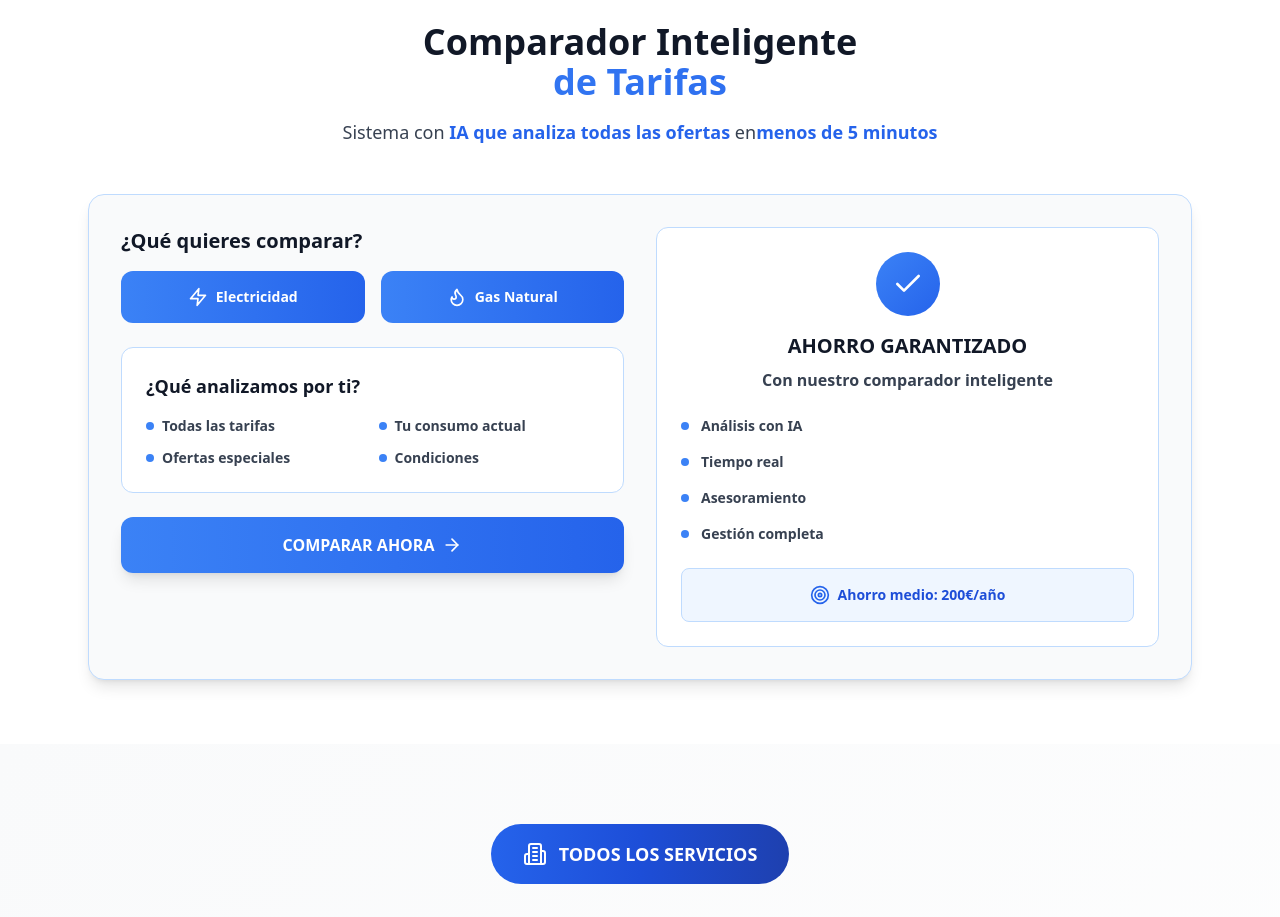
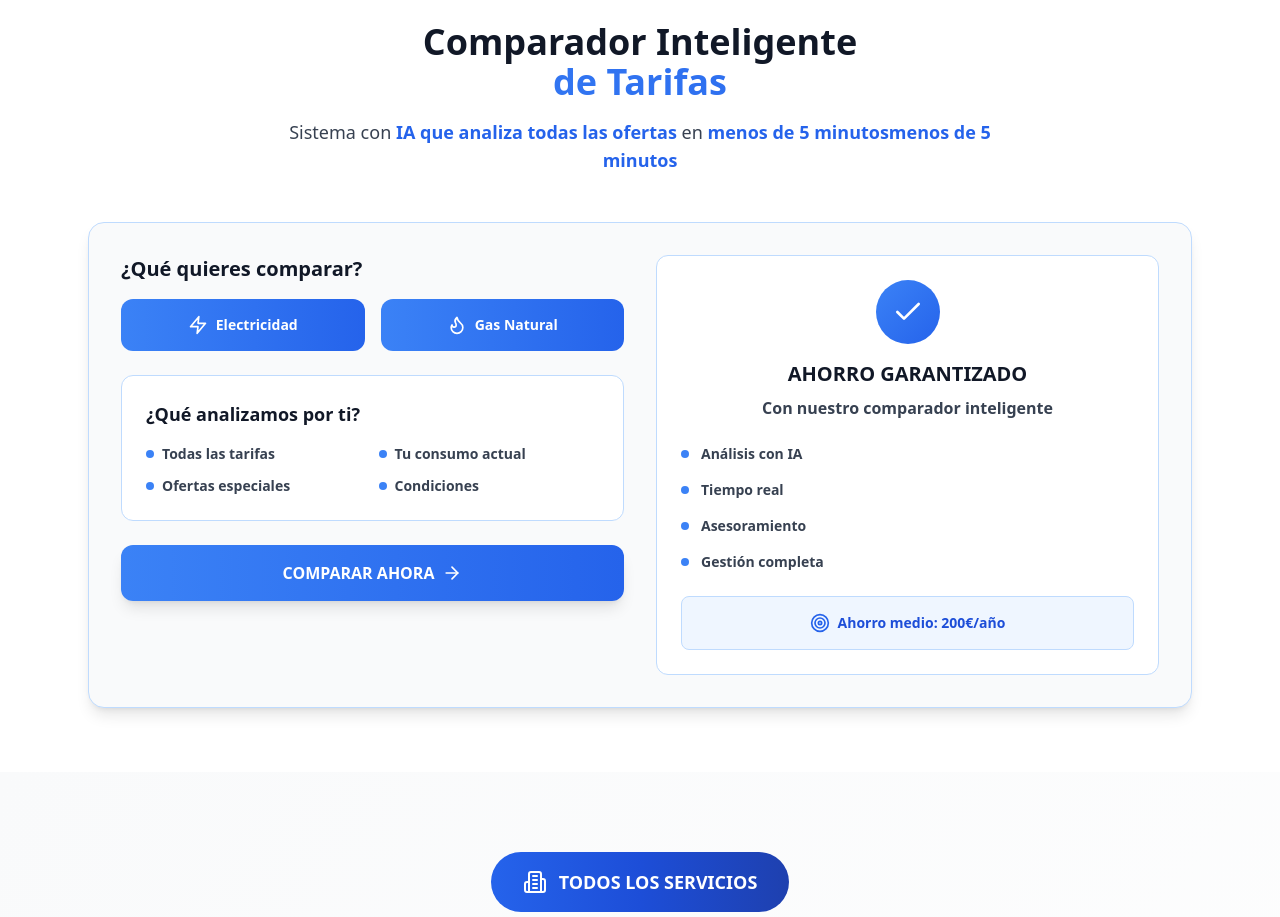
Before and after one commit to sergiconstancevipcoaching/wasabitrader.es, a React (Vite) app: page / in a window 1280 px wide. Shown: the part 3050-3967 px from the top of the page. Built offline with nearby package versions, Linux system fonts and the light colour scheme.

Commit message:
Corregir espaciado correctamente de una vez

```diff
--- a/src/components/ComparisonSection.tsx
+++ b/src/components/ComparisonSection.tsx
@@ -19,6 +19,7 @@ export default function ComparisonSection() {
           </h2>
           <p className="text-base sm:text-lg text-gray-700 max-w-3xl mx-auto px-4">
             Sistema con <span className="text-blue-600 font-black">IA que analiza todas las ofertas</span> en
+            <span className="text-blue-600 font-black"> menos de 5 minutos</span>
             <span className="text-blue-600 font-black">menos de 5 minutos</span>
           </p>
         </div>
```
